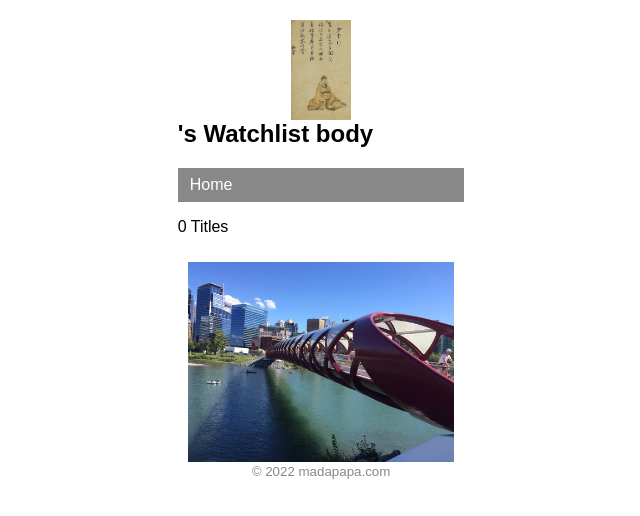
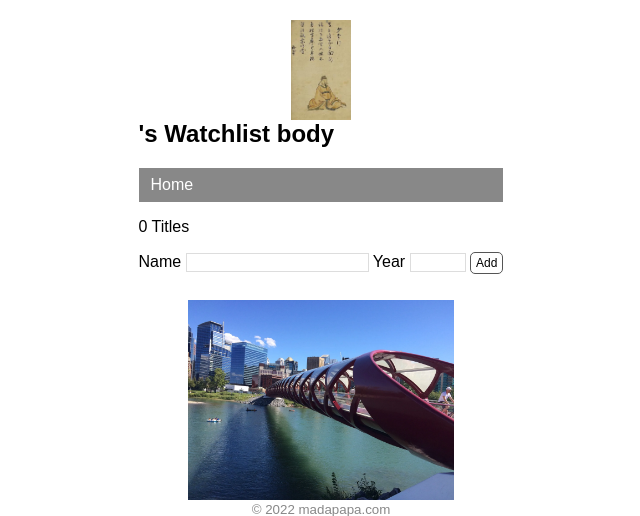
Before and after one commit to madapapa/watchlist, a Flask app: page / in a window 1280 px wide. Shown: the top 516 px of the page, without its empty margins (319-959 px from the left). Run offline with Flask 2, Linux system fonts and the light colour scheme; data that the repository does not hold is empty.

Commit message:
只完成了一半，编辑页面还没有开始启动， 2022年11月20日

```diff
--- a/app.py
+++ b/app.py
@@ -4,6 +4,7 @@ import sys
 from turtle import title
 import click
 from flask import Flask, escape, url_for, render_template
+from flask import request, url_for, redirect, flash
 from flask_sqlalchemy import SQLAlchemy
 
 
@@ -11,6 +12,7 @@ app = Flask(__name__)
 
 app.config['SQLALCHEMY_DATABASE_URI'] = 'sqlite:////' + os.path.join(app.root_path, 'data.db')
 app.config['SQLALCHEMY_TRACK_MODIFICATIONS'] = False
+app.config['SECRET_KEY'] = 'dev'
 #load configuration before instance of SQLACHEMY
 db = SQLAlchemy(app)
 
@@ -36,8 +38,23 @@ def page_not_found(e):
     return render_template('404.html')
 
 
-@app.route('/')
+@app.route('/', methods= ['GET','POST'])
 def index():
+    if request.method == 'POST':
+        title = request.form.get('title')
+        year = request.form.get('year')
+        if not title or not year or len(year) > 4 or len(title) > 60:
+            flash('Invalid input.')
+            return redirect(url_for('index'))
+        movie = Movie(title = title, year = year)
+        db.session.add(movie)
+        db.session.commit()
+        flash('Item created.')
+        return redirect(url_for('index'))
+
+    movies = Movie.query.all()
+    return render_template('index.html', movies=movies)
+
     # user = User.query.get(6)
     user = User.query.first()
     movies = Movie.query.all()
--- a/static/style.css
+++ b/static/style.css
@@ -85,3 +85,44 @@ nav li a:hover{
     border-radius: 5px;
     padding: 3px 5px;
 }
+
+input[type=submit]{
+    font-family: inherit;
+}
+
+input[type=text]{
+    border: 1px solid #ddd;
+}
+
+input[name=year]{
+    width: 50px;
+}
+
+.btn {
+    font-size: 12px;
+    padding: 3px 5px;
+    text-decoration: none;
+    cursor: pointer;
+    background-color: white;
+    color: black;
+    border: 1px solid #555555;
+    border-radius: 5px;
+}
+
+.btn:hover {
+    text-decoration: none;
+    background-color: black;
+    color: white;
+    border: 1px solid black;
+}
+
+.alert {
+    position: relative;
+    padding: 7px;
+    margin: 7px 0;
+    border: 1px solid transparent;
+    color: #004085;
+    background-color: #cce5ff;
+    border-color: #b8daff;
+    border-radius: 5px;
+}
--- a/templates/base.html
+++ b/templates/base.html
@@ -10,6 +10,9 @@
     {% endblock %}
 </head>
 <body>
+    {% for message in get_flashed_messages() %}
+        <div class="alert"> {{ message}} </div>
+    {% endfor %}
     <h2>
         <img alt="Dufu" class="dufu"  src=" {{url_for('static', filename='images/dufu.jpg')}} ">
         {{ user.name }}'s Watchlist body
--- a/templates/index.html
+++ b/templates/index.html
@@ -17,6 +17,13 @@
 
 {% block content %}
 <p> {{ movies|length }} Titles </p>
+<form method="post">
+    Name <input type="text" name="title" autocomplete="off" required>
+    Year <input type="text" name="year" autocomplete="off" required>
+    <input class="btn" type="submit" name="submit" value="Add">
+
+</form>
+
 <ul class="movie-list">
     {% for movie in movies %}
     <li> {{movie.title}} - {{movie.year}}
```
